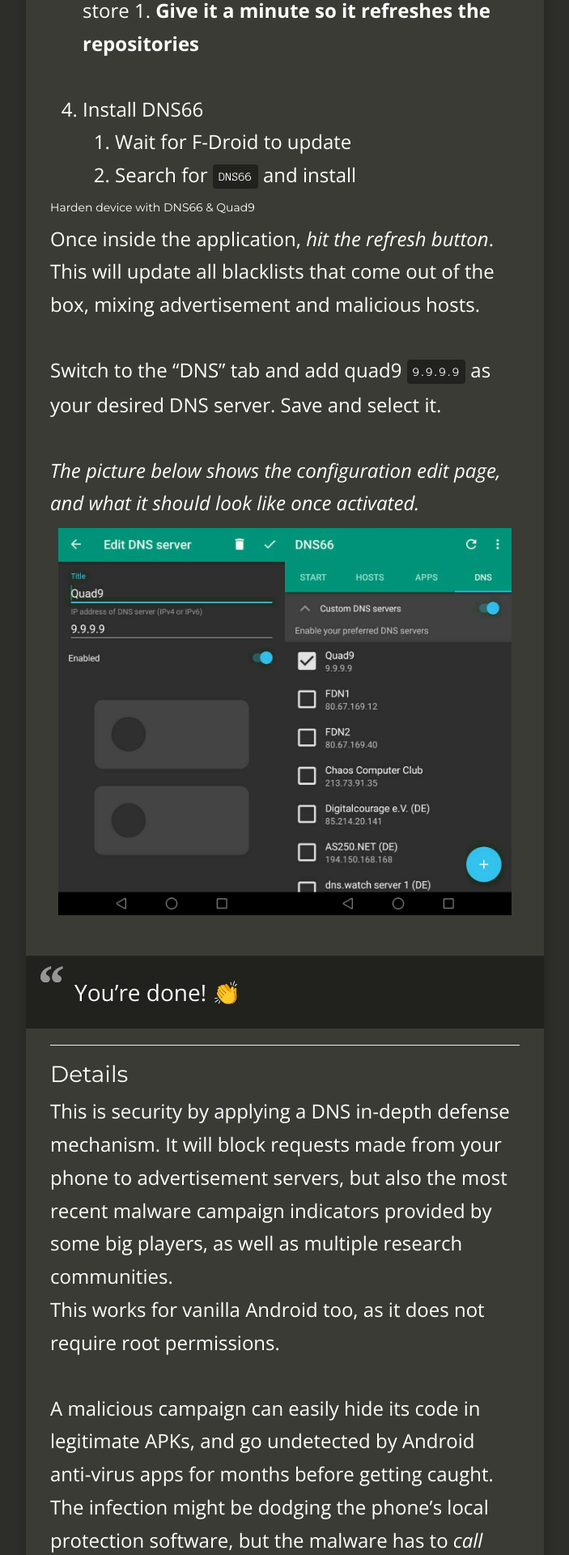
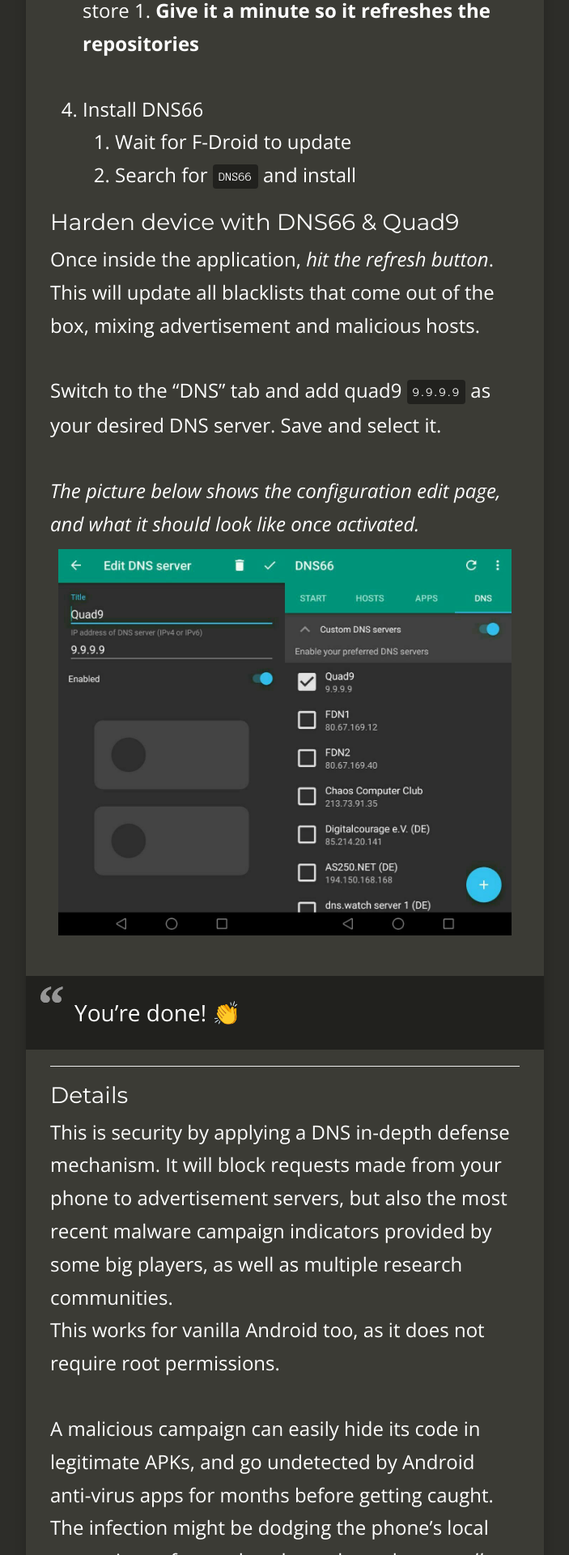
Before and after one commit to khast3x/khast3x.github.io, a Jekyll site: the page built from _posts/2018-02-05-Android-Quad9.md, in a window 1280 px wide. Shown: the part 3497-5417 px from the top of the page at 81% size, without its empty margins (288-991 px from the left). Built offline with Jekyll 4.4.1, drawn with Linux system fonts in a browser that asks for light colours; nearby versions of some CDN libraries; emoji names are drawn with the system emoji font.

Commit message:
added more

```diff
--- a/_posts/2018-02-05-Android-Quad9.md
+++ b/_posts/2018-02-05-Android-Quad9.md
@@ -53,9 +53,9 @@
 	1. Wait for F-Droid to update
 	1. Search for `DNS66` and install
 
-##### Harden device with DNS66 & Quad9
+### Harden device with DNS66 & Quad9
 
-Once inside the application, *hit the refresh button*.
+Once inside the application, *hit the refresh button*<i class="fa fa-sync"></i>.
 This will update all blacklists that come out of the box, mixing advertisement and malicious hosts.
 
 
```
